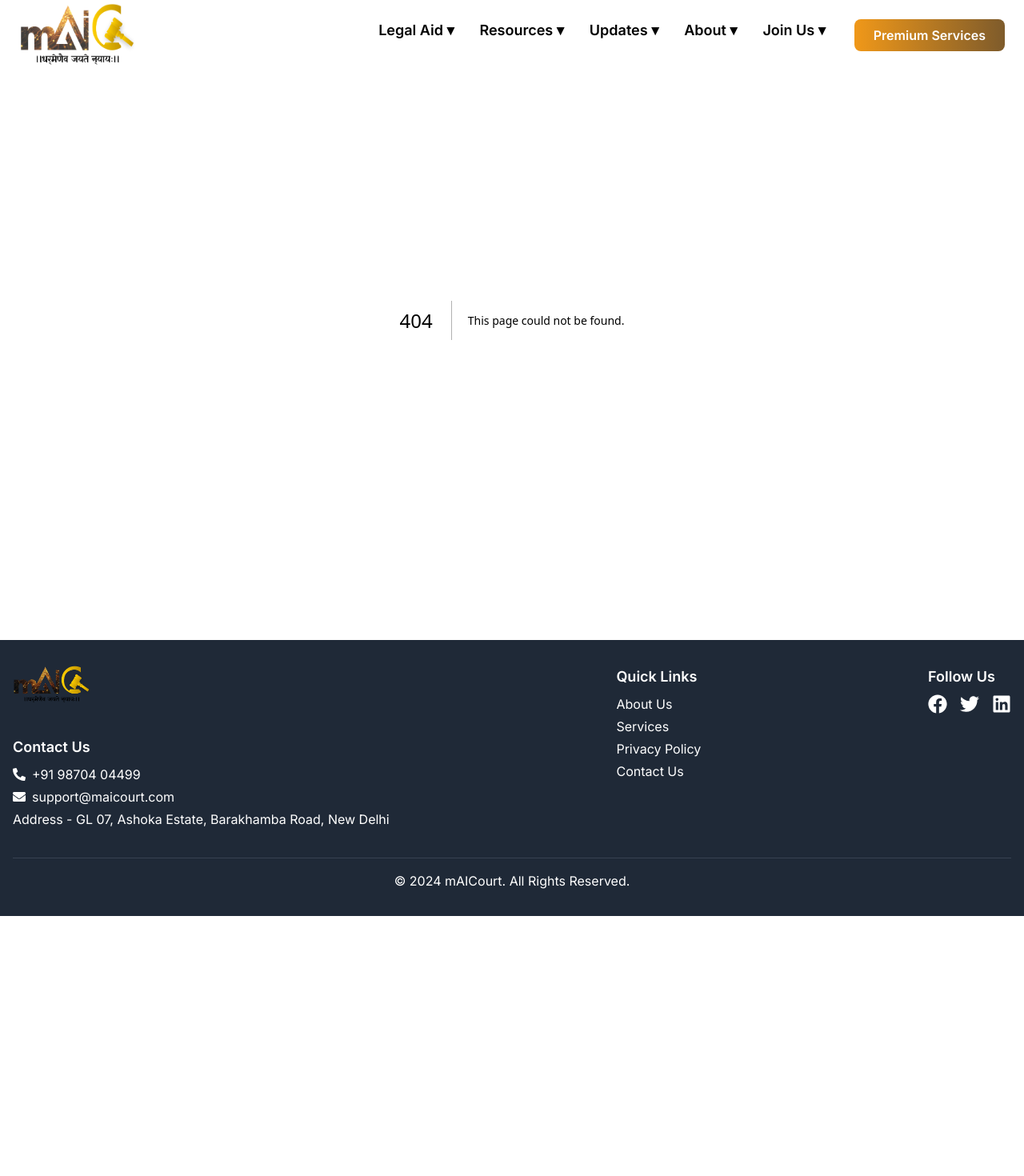
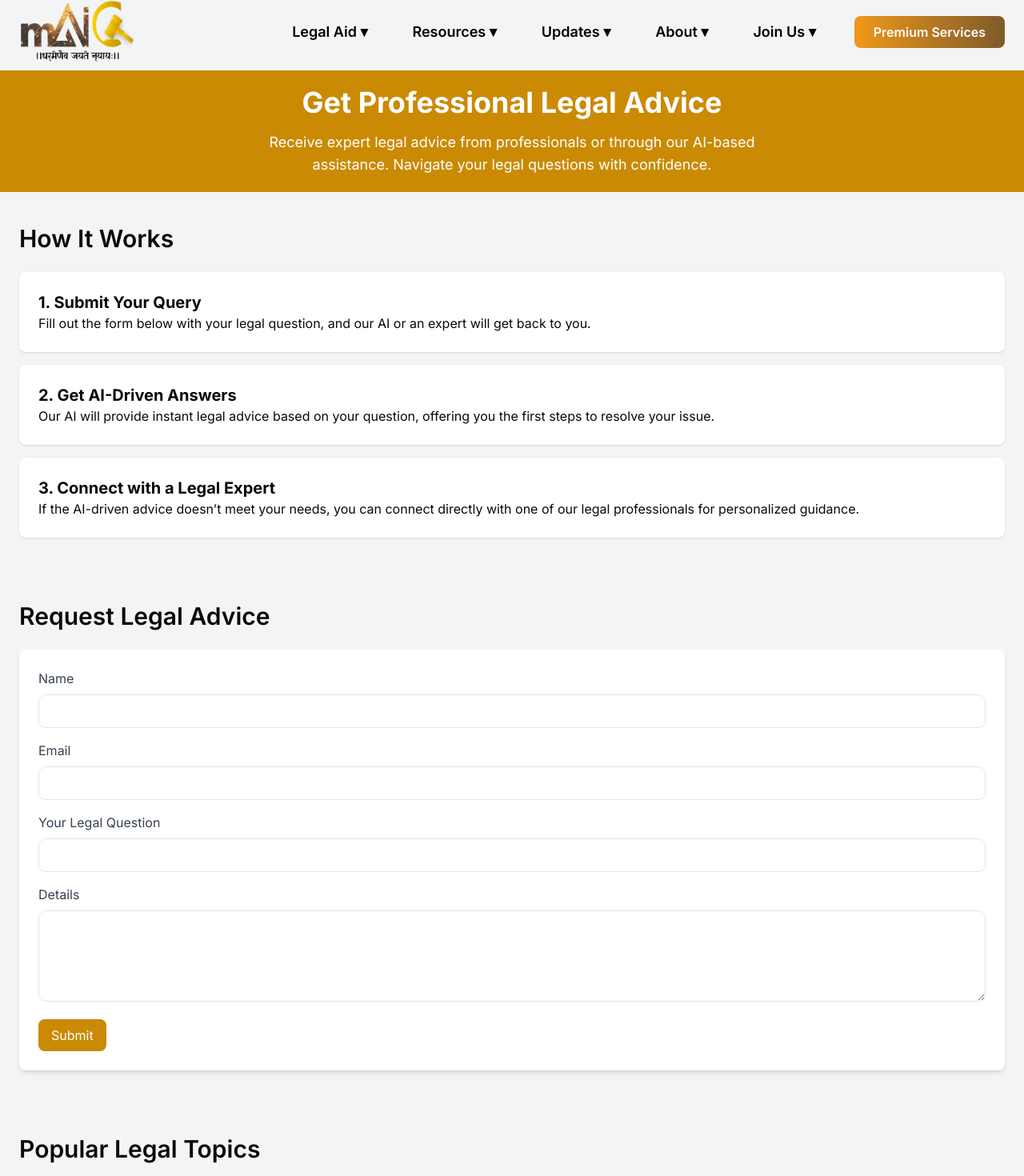
Before and after one commit to idcindia/mAI-Court, a Next.js app: page /legal-advice in a window 1280 px wide. Before the commit this address had no page. Shown: the top 1470 px of the page at 80% size. Before the commit the page ends 1145 px from the top, so only its background shows below. Built offline with nearby package versions, Linux system fonts and the light colour scheme.

Commit message:
legal-service page and user icon added

```diff
--- a/package.json
+++ b/package.json
@@ -13,6 +13,7 @@
     "@emotion/styled": "^11.13.0",
     "@mui/icons-material": "^6.0.2",
     "@mui/material": "^6.0.2",
+    "@radix-ui/react-avatar": "^1.1.0",
     "@radix-ui/react-dropdown-menu": "^2.1.1",
     "@radix-ui/react-icons": "^1.3.0",
     "@radix-ui/react-slot": "^1.1.0",
--- a/src/app/components/common/Navbar.js
+++ b/src/app/components/common/Navbar.js
@@ -2,16 +2,36 @@ import Image from "next/image";
 import Link from "next/link";
 import { useState, useEffect } from "react";
 import { AiOutlineMenu, AiOutlineClose } from "react-icons/ai";
+import { useDispatch, useSelector } from "react-redux";
+import { logout } from "../../Redux/Reducers/authSlice";
+import { Menu, MenuItem, IconButton } from "@mui/material";
+import { Avatar, AvatarFallback, AvatarImage } from "@/components/ui/avatar"; // Import your Avatar component
 
 const Navbar = () => {
   const [scrolled, setScrolled] = useState(false);
   const [isMenuOpen, setIsMenuOpen] = useState(false);
+  const [anchorEl, setAnchorEl] = useState(null);
+
+  const dispatch = useDispatch();
+  const { isAuthenticated } = useSelector((state) => state.auth);
+
+  const handleClick = (event) => {
+    setAnchorEl(event.currentTarget);
+  };
+
+  const handleClose = () => {
+    setAnchorEl(null);
+  };
+
+  const handleLogout = () => {
+    dispatch(logout());
+    handleClose();
+  };
 
   useEffect(() => {
     const handleScroll = () => {
       setScrolled(window.scrollY > 50);
     };
-
     window.addEventListener("scroll", handleScroll);
     return () => window.removeEventListener("scroll", handleScroll);
   }, []);
@@ -19,28 +39,17 @@ const Navbar = () => {
   const navItems = [
     {
       name: "Legal Aid ▾",
-
       submenus: [
-        { title: "Legal", path: "/legal" },
-        { title: "Legal Articles", path: "/legal-articles" },
-        { title: "Legal Advice", path: "/legal" },
-        { title: "Consultations", path: "/legal" },
-        { title: "Reports", path: "/legal" },
+        { title: "Legal Services", path: "/legal-services" },
+        { title: "Legal Advice", path: "/legal-advice" },
+        { title: "Consultations", path: "/consultations" },
+        { title: "Reports", path: "/reports" },
       ],
     },
-    // {
-    //   name: "Partners ▾",
-    //   path: "/errorpage",
-    //   submenus: [
-    //     { title: "Corporate Partners", path: "/errorpage" },
-    //     { title: "NGOs", path: "/errorpage" },
-    //     { title: "Collaborations", path: "/errorpage" },
-    //     { title: "Government", path: "/errorpage" },
-    //   ],
-    // },
     {
       name: "Resources ▾",
       submenus: [
+        { title: "Legal Articles", path: "/legal-articles" },
         { title: "Guides", path: "/guides" },
         { title: "Templates", path: "/templates" },
         { title: "E-Books", path: "/e-books" },
@@ -56,28 +65,28 @@ const Navbar = () => {
     {
       name: "About ▾ ",
       submenus: [
-        { title: "About-us", path: "/about" },
-        { title: "Contact-us", path: "/contact" },
+        { title: "Who We Are", path: "/about" },
+        { title: "Contact us", path: "/contact" },
       ],
     },
-    {
-      name: "Join Us ▾ ",
+    !isAuthenticated && {
+      name: "Join Us ▾",
       submenus: [
         { title: "LogIn", path: "/login" },
         { title: "SignUp", path: "/register" },
       ],
     },
-  ];
+  ].filter(Boolean);
 
   return (
     <nav
       className={`fixed top-0 w-full z-50 transition-all duration-300 ${
         scrolled
-          ? "bg-white opacity-95 shadow-lg h-[5.5rem]"
-          : "bg-transparent h-20"
+          ? "bg-white opacity-95 shadow-lg h-[5.3rem]"
+          : "bg-transparent h-15"
       }`}
     >
-      <div className="container mx-auto flex items-center justify-between px-6 py-1">
+      <div className="container mx-auto flex items-center justify-between px-6">
         {/* Logo */}
         <div className="font-bold text-2xl text-white">
           <Link href="/">
@@ -107,9 +116,9 @@ const Navbar = () => {
         </div>
 
         {/* Navbar Links for Desktop */}
-        <ul className="hidden md:flex  text-black">
+        <ul className="hidden md:flex text-black items-center">
           {navItems.map((item, idx) => (
-            <li key={idx} className="relative group">
+            <li key={idx} className="relative group mx-3">
               <Link
                 href={item.path || "#"}
                 className="px-4 py-2 rounded-lg text-lg font-semibold transition hover:bg-gray-200"
@@ -133,6 +142,26 @@ const Navbar = () => {
               )}
             </li>
           ))}
+
+          {isAuthenticated && (
+            <li className="ml-4">
+              <Avatar onClick={handleClick} style={{ cursor: "pointer" }}>
+                <AvatarImage src="https://github.com/shadcn.png" />
+                <AvatarFallback>CN</AvatarFallback>
+              </Avatar>
+
+              <Menu
+                anchorEl={anchorEl}
+                open={Boolean(anchorEl)}
+                onClose={handleClose}
+                PaperProps={{
+                  style: { marginTop: '0.5rem' },
+                }}
+              >
+                <MenuItem onClick={handleLogout}>Logout</MenuItem>
+              </Menu>
+            </li>
+          )}
 
           {/* Premium Button */}
           <li className="ml-5">
@@ -178,7 +207,7 @@ const Navbar = () => {
           ))}
 
           <li>
-            <button className="bg-yellow-600 hover:bg-yellow-700 text-white font-semibold px-6 py-2 rounded-lg w-full">
+            <button className="bg-yellow-600 hover:bg-yellow-700 text-white font-semibold px-4 py-2 rounded-lg w-full">
               Premium Services
             </button>
           </li>
--- a/src/app/components/common/isLoadingHOC.js
+++ b/src/app/components/common/isLoadingHOC.js
@@ -3,20 +3,16 @@ import { Circles } from "react-loader-spinner";
 
 const Loading = () => {
   return (
-    <div className="loaderHolder">
-      <div className="loaderMain">
+    <div className="flex items-center justify-center h-screen w-screen bg-black bg-opacity-50 fixed top-0 left-0 z-50">
       <Circles
         height="80"
         width="80"
         color="#644D29"
         ariaLabel="circles-loading"
-          wrapperStyle={{}}
-          wrapperClass=""
         visible={true}
       />
     </div>
-    </div>
-  );IsLoadingHOC
+  );
 };
 
 const IsLoadingHOC = (WrappedComponent) => {
--- /dev/null
+++ b/src/app/legal-advice/page.js
@@ -0,0 +1,152 @@
+"use client"
+import { useState } from "react";
+
+const LegalAdvice = () => {
+  const [formData, setFormData] = useState({
+    name: "",
+    email: "",
+    question: "",
+    details: "",
+  });
+
+  const handleSubmit = (e) => {
+    e.preventDefault();
+    console.log(formData);
+  };
+
+  return (
+    <div className="min-h-screen bg-gray-100 py-10">
+      {/* Hero Section */}
+      <section className="bg-yellow-600 text-white py-5 mt-12">
+        <div className="container mx-auto text-center">
+          <h1 className="text-4xl font-bold mb-4">Get Professional Legal Advice</h1>
+          <p className="text-lg max-w-2xl mx-auto">
+            Receive expert legal advice from professionals or through our AI-based assistance. Navigate your legal questions with confidence.
+          </p>
+        </div>
+      </section>
+
+      {/* How It Works Section */}
+      <section className="container mx-auto py-10 px-6">
+        <h2 className="text-3xl font-semibold mb-6">How It Works</h2>
+        <ul className="space-y-4">
+          <li className="bg-white p-6 shadow rounded-lg">
+            <h3 className="text-xl font-bold">1. Submit Your Query</h3>
+            <p>Fill out the form below with your legal question, and our AI or an expert will get back to you.</p>
+          </li>
+          <li className="bg-white p-6 shadow rounded-lg">
+            <h3 className="text-xl font-bold">2. Get AI-Driven Answers</h3>
+            <p>Our AI will provide instant legal advice based on your question, offering you the first steps to resolve your issue.</p>
+          </li>
+          <li className="bg-white p-6 shadow rounded-lg">
+            <h3 className="text-xl font-bold">3. Connect with a Legal Expert</h3>
+            <p>If the AI-driven advice doesn’t meet your needs, you can connect directly with one of our legal professionals for personalized guidance.</p>
+          </li>
+        </ul>
+      </section>
+
+      {/* Request Legal Advice Form */}
+      <section className="bg-gray-100 py-10 px-6">
+        <div className="container mx-auto">
+          <h2 className="text-3xl font-semibold mb-6">Request Legal Advice</h2>
+          <form className="bg-white p-6 rounded-lg shadow-md" onSubmit={handleSubmit}>
+            <div className="mb-4">
+              <label className="block text-gray-700">Name</label>
+              <input
+                type="text"
+                className="w-full mt-2 p-2 border rounded-lg"
+                value={formData.name}
+                onChange={(e) => setFormData({ ...formData, name: e.target.value })}
+                required
+              />
+            </div>
+            <div className="mb-4">
+              <label className="block text-gray-700">Email</label>
+              <input
+                type="email"
+                className="w-full mt-2 p-2 border rounded-lg"
+                value={formData.email}
+                onChange={(e) => setFormData({ ...formData, email: e.target.value })}
+                required
+              />
+            </div>
+            <div className="mb-4">
+              <label className="block text-gray-700">Your Legal Question</label>
+              <input
+                type="text"
+                className="w-full mt-2 p-2 border rounded-lg"
+                value={formData.question}
+                onChange={(e) => setFormData({ ...formData, question: e.target.value })}
+                required
+              />
+            </div>
+            <div className="mb-4">
+              <label className="block text-gray-700">Details</label>
+              <textarea
+                className="w-full mt-2 p-2 border rounded-lg"
+                rows="4"
+                value={formData.details}
+                onChange={(e) => setFormData({ ...formData, details: e.target.value })}
+                required
+              ></textarea>
+            </div>
+            <button
+              type="submit"
+              className="bg-yellow-600 text-white py-2 px-4 rounded-lg hover:bg-yellow-700"
+            >
+              Submit
+            </button>
+          </form>
+        </div>
+      </section>
+
+      {/* Popular Legal Topics Section */}
+      <section className="container mx-auto py-10 px-6">
+        <h2 className="text-3xl font-semibold mb-6">Popular Legal Topics</h2>
+        <div className="grid grid-cols-1 md:grid-cols-3 gap-6">
+          <div className="bg-white p-6 shadow rounded-lg">
+            <h3 className="text-xl font-bold">Divorce & Family Law</h3>
+            <p>Find answers to common questions on divorce, child custody, and more.</p>
+          </div>
+          <div className="bg-white p-6 shadow rounded-lg">
+            <h3 className="text-xl font-bold">Criminal Law</h3>
+            <p>Get guidance on criminal defense, arrest procedures, and your rights.</p>
+          </div>
+          <div className="bg-white p-6 shadow rounded-lg">
+            <h3 className="text-xl font-bold">Employment Law</h3>
+            <p>Understand your rights in the workplace, including wrongful termination and discrimination.</p>
+          </div>
+          {/* Add more topics as needed */}
+        </div>
+      </section>
+
+      {/* FAQ Section */}
+      <section className="container mx-auto py-10 px-6">
+        <h2 className="text-3xl font-semibold mb-6">Frequently Asked Questions</h2>
+        <div className="space-y-4">
+          <details className="bg-white p-4 rounded-lg shadow-md">
+            <summary className="font-bold">Can I get free legal advice?</summary>
+            <p className="text-gray-700 mt-2">Yes, our AI-based advice is free, and we offer free consultations with our legal experts.</p>
+          </details>
+          <details className="bg-white p-4 rounded-lg shadow-md">
+            <summary className="font-bold">How soon will I get a response?</summary>
+            <p className="text-gray-700 mt-2">You can get immediate advice through our AI. For expert advice, response times may vary but typically within 24 hours.</p>
+          </details>
+        </div>
+      </section>
+
+      {/* Live Chat with Experts Section */}
+      <section className="bg-gray-100 py-10 px-6">
+        <div className="container mx-auto">
+          <h2 className="text-3xl font-semibold mb-6">Connect with a Legal Expert</h2>
+          <p className="mb-4">Need more personalized advice? Chat with one of our available legal professionals.</p>
+          <button className="bg-yellow-600 text-white py-2 px-4 rounded-lg hover:bg-yellow-700">
+            Start Live Chat
+          </button>
+        </div>
+      </section>
+    </div>
+  );
+};
+
+export default LegalAdvice;
--- /dev/null
+++ b/src/components/ui/avatar.jsx
@@ -0,0 +1,35 @@
+"use client"
+
+import * as React from "react"
+import * as AvatarPrimitive from "@radix-ui/react-avatar"
+
+import { cn } from "@/lib/utils"
+
+const Avatar = React.forwardRef(({ className, ...props }, ref) => (
+  <AvatarPrimitive.Root
+    ref={ref}
+    className={cn("relative flex h-10 w-10 shrink-0 overflow-hidden rounded-full", className)}
+    {...props} />
+))
+Avatar.displayName = AvatarPrimitive.Root.displayName
+
+const AvatarImage = React.forwardRef(({ className, ...props }, ref) => (
+  <AvatarPrimitive.Image
+    ref={ref}
+    className={cn("aspect-square h-full w-full", className)}
+    {...props} />
+))
+AvatarImage.displayName = AvatarPrimitive.Image.displayName
+
+const AvatarFallback = React.forwardRef(({ className, ...props }, ref) => (
+  <AvatarPrimitive.Fallback
+    ref={ref}
+    className={cn(
+      "flex h-full w-full items-center justify-center rounded-full bg-muted",
+      className
+    )}
+    {...props} />
+))
+AvatarFallback.displayName = AvatarPrimitive.Fallback.displayName
+
+export { Avatar, AvatarImage, AvatarFallback }
```
Also changed, not shown: src/app/legal-services/page.js (renamed from src/app/legal/page.js), 1 other file (tests, documents, lock files or other folders). Lines whose indentation alone changed are shown as unchanged.
